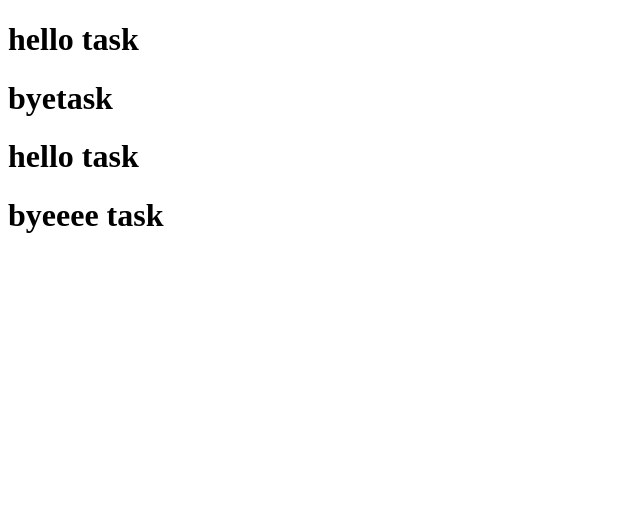
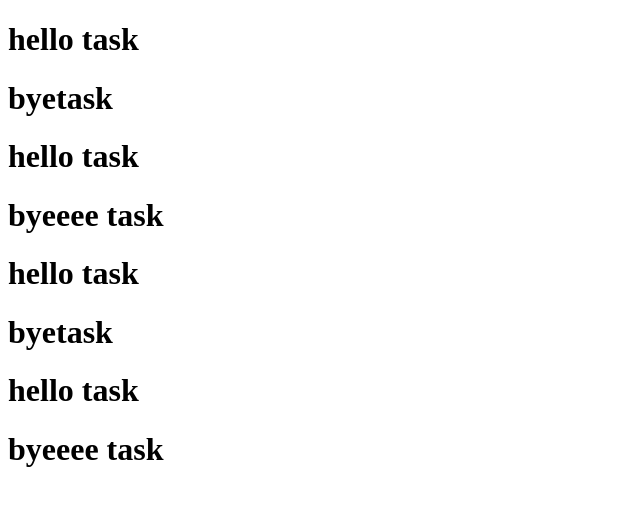
Before and after one commit to jegadeeshmanit/task, a plain HTML site: page index.html in a window 1280 px wide. Shown: the whole page, without its empty margins (0-640 px from the left). Drawn offline with Linux system fonts and the light colour scheme.

Commit message:
Update index.html

```diff
--- a/index.html
+++ b/index.html
@@ -11,5 +11,11 @@
       <h1>hello task</h1>
     <h1>byeeee task</h1>
 
+     <h1>hello task</h1>
+      <h1>byetask</h1>
+      <h1>hello task</h1>
+    <h1>byeeee task</h1>
+
+
 </body>
 </html>
```
